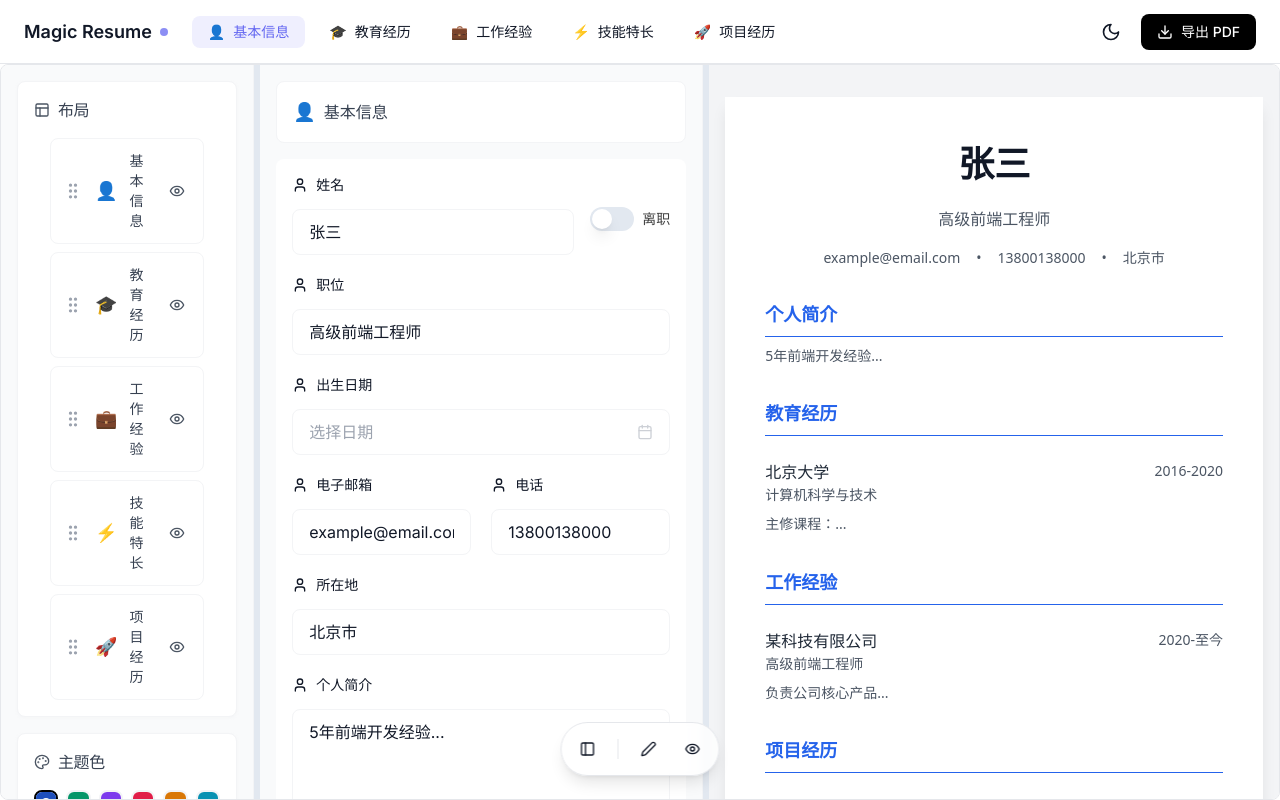
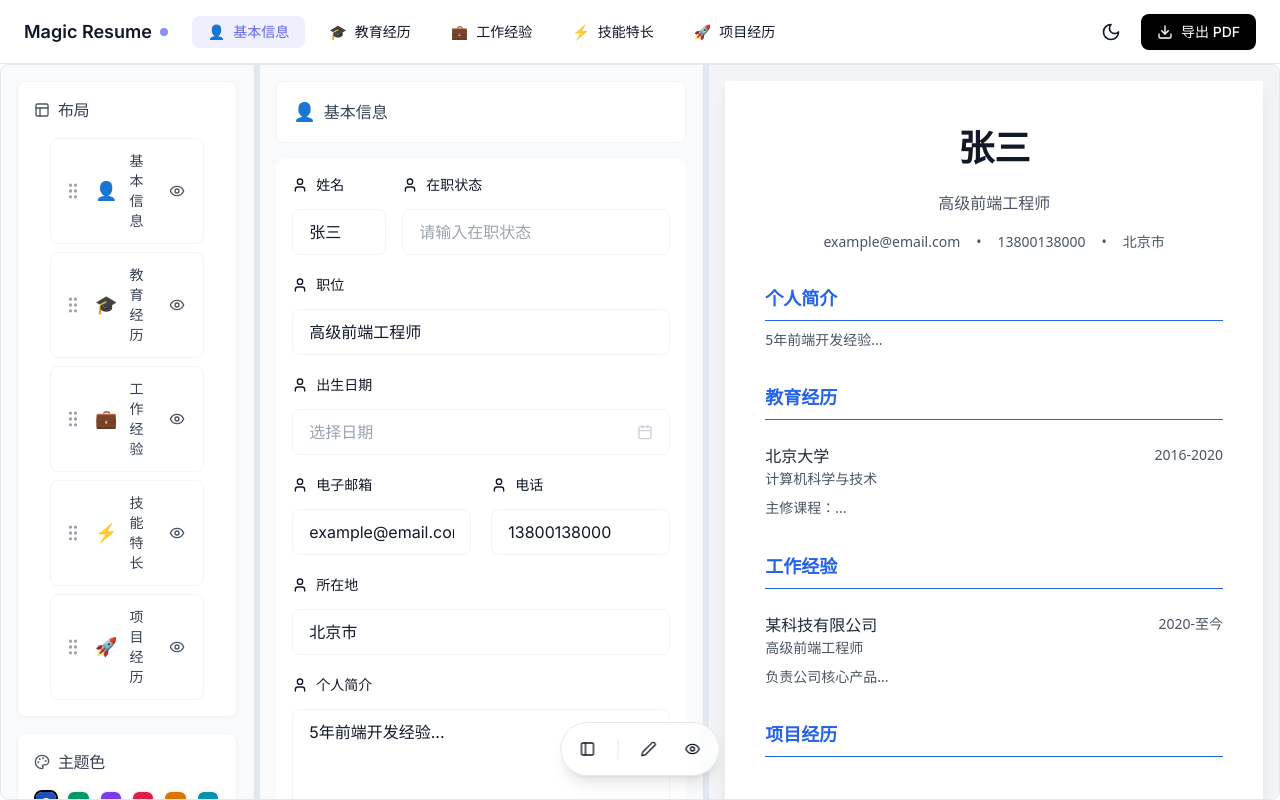
Before and after one commit to boy-lin/magic-resume-online, a Next.js app in the folder apps/fronted/: page /workbench in a window 1280 px wide. Built offline with nearby package versions, Linux system fonts and the light colour scheme.

Commit message:
perf: code pref

```diff
--- a/apps/fronted/src/app/workbench/page.tsx
+++ b/apps/fronted/src/app/workbench/page.tsx
@@ -15,7 +15,7 @@ import { useResumeStore } from "@/store/useResumeStore";
 import { EditorHeader } from "@/components/editor/EditorHeader";
 import { SidePanel } from "@/components/editor/SidePanel";
 import { EditPanel } from "@/components/editor/EditPanel";
-import { PreviewPanel } from "@/components/editor/PreviewPanel";
+import { PreviewPanel } from "@/components/preview/PreviewPanel";
 import { getThemeConfig } from "@/theme/themeConfig";
 import { useScrollbarTheme } from "@/hooks/useScrollBarTheme";
 import {
--- a/apps/fronted/src/components/editor/basic/BasicPanel.tsx
+++ b/apps/fronted/src/components/editor/basic/BasicPanel.tsx
@@ -17,8 +17,6 @@ import {
   LucideIcon
 } from "lucide-react";
 import { Button } from "@/components/ui/button";
-import { Switch } from "@/components/ui/switch";
-import { Label } from "@/components/ui/label";
 import Field from "../Field";
 import { useResumeStore } from "@/store/useResumeStore";
 import { cn } from "@/lib/utils";
@@ -27,7 +25,7 @@ import {
   PopoverContent,
   PopoverTrigger
 } from "@/components/ui/popover";
-import { motion, Reorder } from "framer-motion";
+import { Reorder } from "framer-motion";
 
 type IconOption = {
   label: string;
@@ -68,6 +66,7 @@ interface BasicInfo {
   employed?: boolean;
   customFields?: CustomFieldType[];
   icons?: Record<string, string>;
+  employementStatus?: string;
 }
 
 const iconOptions: IconOption[] = [
@@ -285,31 +284,7 @@ const BasicPanel: React.FC = () => {
     <div className="space-y-5 p-4">
       <div className="flex justify-between items-start gap-4">
         <div className="flex-1">{renderField("name", "姓名")}</div>
-        <div className="flex items-center gap-2 pt-8">
-          <Switch
-            id="employed"
-            checked={basic?.employed ?? true}
-            onCheckedChange={(checked) =>
-              updateBasicInfo({
-                ...basic,
-                employed: checked
-              })
-            }
-            className={cn(
-              theme === "dark" ? "bg-neutral-700" : "bg-neutral-200",
-              "data-[state=checked]:bg-green-500"
-            )}
-          />
-          <Label
-            htmlFor="employed"
-            className={cn(
-              "text-sm cursor-pointer select-none",
-              theme === "dark" ? "text-neutral-200" : "text-neutral-700"
-            )}
-          >
-            {basic?.employed ?? true ? "在职" : "离职"}
-          </Label>
-        </div>
+        <div>{renderField("employementStatus", "在职状态")}</div>
       </div>
       {renderField("title", "职位")}
       {renderField("birthDate", "出生日期", { type: "date" })}
@@ -340,7 +315,6 @@ const BasicPanel: React.FC = () => {
             ))}
         </Reorder.Group>
 
-        {/* 添加按钮 */}
         <Button
           onClick={addCustomField}
           className={cn(
--- a/apps/fronted/src/components/editor/PreviewPanel.tsx
+++ b/apps/fronted/src/components/preview/PreviewPanel.tsx
@@ -471,7 +471,7 @@ export function PreviewPanel() {
       initial={{ opacity: 0 }}
       animate={{ opacity: 1 }}
     >
-      <div className="py-8 px-4 min-h-screen flex justify-center">
+      <div className="py-4 px-4 min-h-screen flex justify-center">
         <motion.div
           layout
           className={cn(
@@ -526,7 +526,7 @@ export function PreviewPanel() {
                     basic.birthDate
                       ? new Date(basic.birthDate).toLocaleDateString()
                       : "",
-                    ...(basic.customFields?.map((field) => field.value) || []) // 添加自定义字段的值
+                    ...(basic.customFields?.map((field) => field.value) || [])
                   ]
                     .filter(Boolean)
                     .map((item, index, array) => (
--- a/apps/fronted/src/store/useResumeStore.ts
+++ b/apps/fronted/src/store/useResumeStore.ts
@@ -1,14 +1,11 @@
 import { create } from "zustand";
 import { persist } from "zustand/middleware";
 import {
-  ResumeData,
-  ResumeSection,
   BasicInfo,
   Education,
   Experience,
   GlobalSettings,
-  Project,
-  ResumeTheme
+  Project
 } from "../types/resume";
 
 interface ResumeStore {
--- a/apps/fronted/src/types/resume.ts
+++ b/apps/fronted/src/types/resume.ts
@@ -50,24 +50,6 @@ export interface Project {
   visible: boolean;
 }
 
-export interface ResumeSection {
-  id: string;
-  title: string;
-  icon: string;
-  type: "basic" | "education" | "experience" | "skills" | "projects";
-}
-
-export interface ResumeData {
-  basic: BasicInfo;
-  education: Education[];
-  experience: Experience[];
-  skills: Skill[];
-  projects: Project[];
-  sections: ResumeSection[];
-  activeSection: string;
-  theme: "light" | "dark";
-}
-
 export type GlobalSettings = {
   theme: "light" | "dark";
   themeColor: string;
@@ -76,23 +58,6 @@ export type GlobalSettings = {
   pagePadding: number;
   paragraphSpacing: number;
 };
-
-export interface ThemeColors {
-  primary: string; // 主色
-  secondary: string; // 次要色
-  text: {
-    primary: string; // 主要文字颜色
-    secondary: string; // 次要文字颜色
-    accent: string; // 强调文字颜色
-  };
-  background: {
-    primary: string; // 主要背景色
-    secondary: string; // 次要背景色
-    accent: string; // 强调背景色
-  };
-  border: string; // 边框颜色
-  divider: string; // 分割线颜色
-}
 
 export interface ResumeTheme {
   id: string;
```
